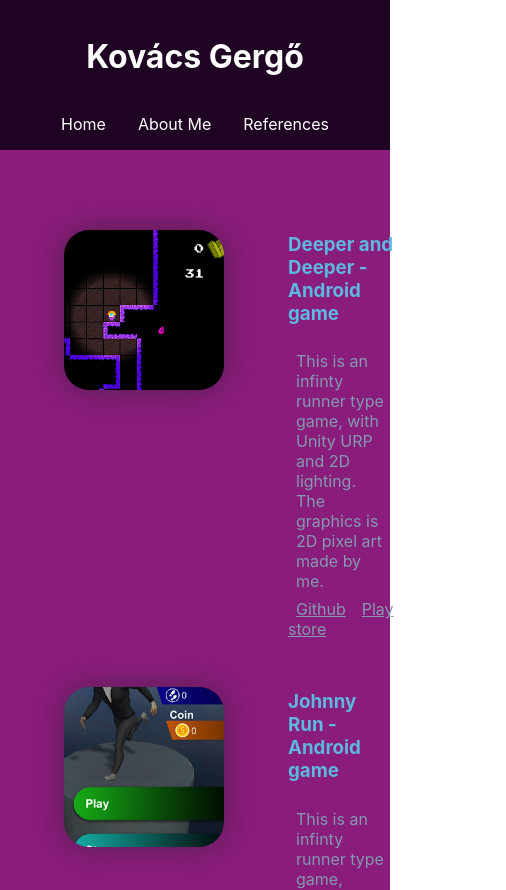
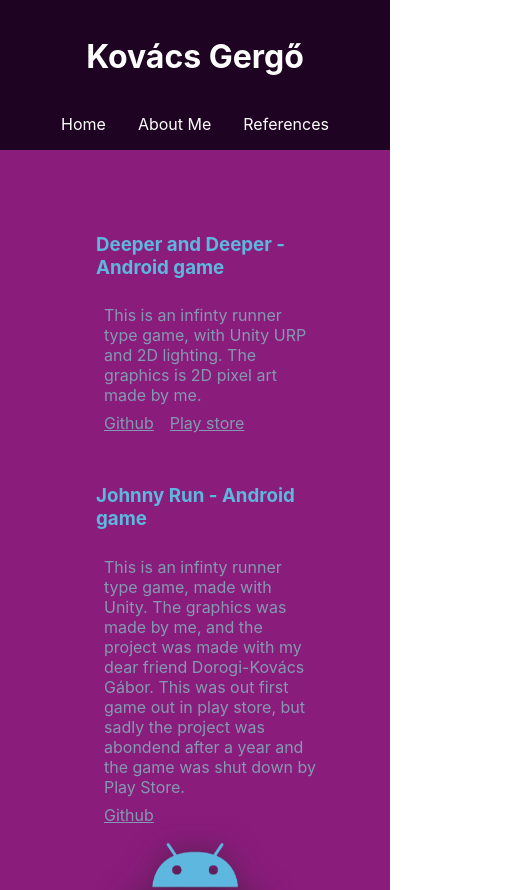
Before and after one commit to kiskovi97/ReactCV, a React (Create React App) app: page /references in a window 390 px wide. Shown: the top 890 px of the page, 506 px wide, since content can reach past the window. Built offline with nearby package versions, Linux system fonts and the light colour scheme.

Commit message:
mobile fix

```diff
--- a/src/pages/Components/Project.module.css
+++ b/src/pages/Components/Project.module.css
@@ -25,3 +25,12 @@
     margin-bottom: 1em;
     border-radius: 25px;
 }
+
+@media only screen and (max-width: 80em) {
+    .project > div > img.background {
+        width: 0;
+        height: 0;
+        margin: 0;
+        border-radius: 0;
+    }
+}
```
